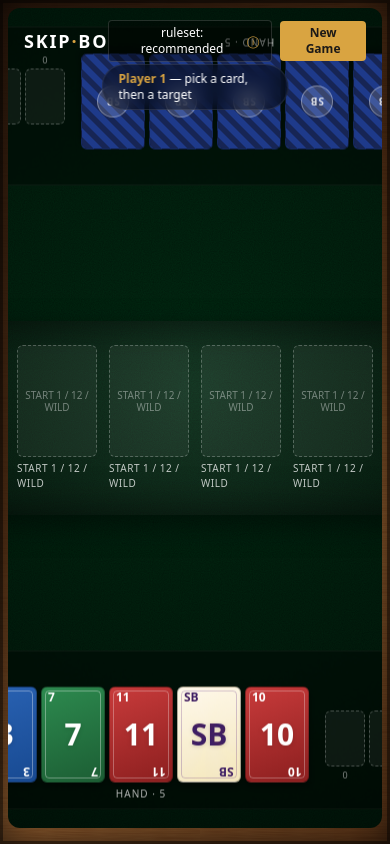
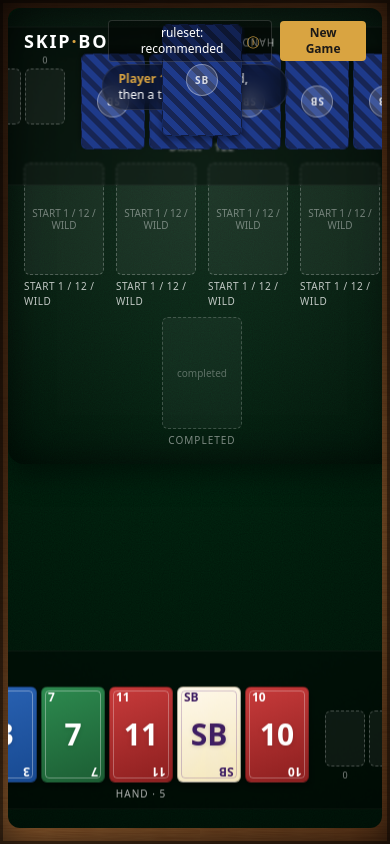
Before and after one commit to mojoro/skip-bo, a Next.js app: page / in a window 390 px wide. Built offline with nearby package versions, Linux system fonts and the light colour scheme.

Commit message:
Scope table center positioning to md and wrap build piles when narrow

```diff
--- a/src/components/TableCenter.tsx
+++ b/src/components/TableCenter.tsx
@@ -23,7 +23,7 @@
 
   return (
     <div
-      className="absolute left-1/2 top-1/2 -translate-x-1/2 -translate-y-1/2 rounded-2xl px-8 py-6 table-inset"
+      className="md:absolute md:left-1/2 md:top-1/2 md:-translate-x-1/2 md:-translate-y-1/2 mx-auto w-fit rounded-2xl px-4 py-4 sm:px-8 sm:py-6 table-inset"
       style={{
         background:
           'radial-gradient(circle at 50% 35%, rgba(255,255,255,0.08), rgba(0,0,0,0.25))',
@@ -31,7 +31,7 @@
           'inset 0 0 40px rgba(0,0,0,0.6), 0 10px 30px rgba(0,0,0,0.45)',
       }}
     >
-      <div className="flex items-center gap-6">
+      <div className="flex items-center gap-2 sm:gap-6 flex-wrap justify-center">
         {/* Draw pile */}
         <div className="flex flex-col items-center gap-1">
           {drawPileCount > 0 ? (
```
